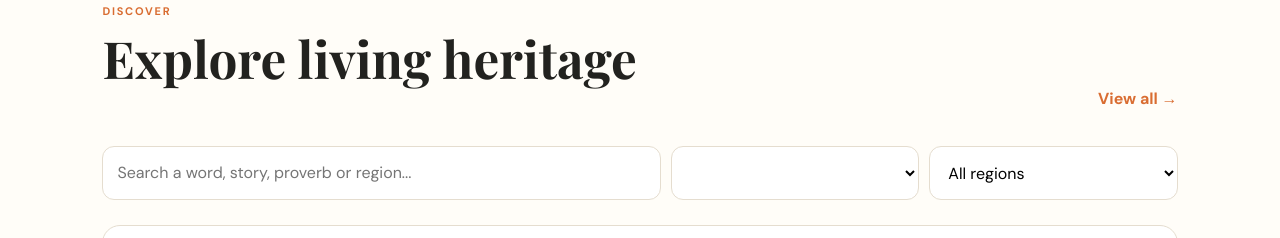
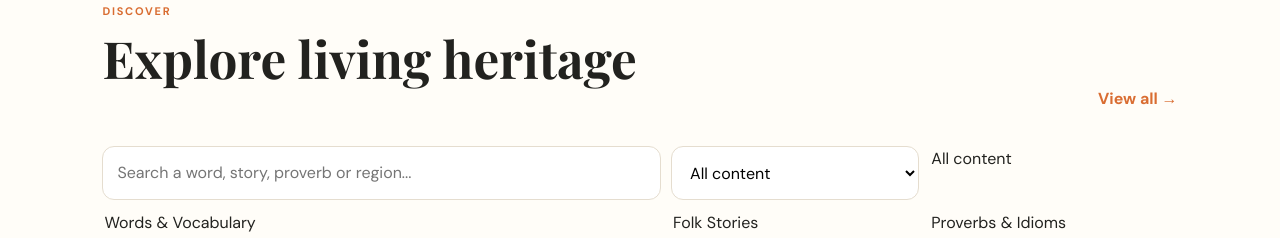
Before and after one commit to kashishbhargava17-prog/lokora-hackathon, a plain HTML site: page index.html in a window 1280 px wide. Shown: the part 1725-1963 px from the top of the page. Drawn offline with nearby package versions, Linux system fonts and the light colour scheme.

Commit message:
Update index.html

```diff
--- a/index.html
+++ b/index.html
@@ -81,7 +81,14 @@
       </div>
       <div class="filters">
         <input id="searchInput" type="search" placeholder="Search a word, story, proverb or region..." />
-        <select id="typeFilter"><option value="a<select id="typeFilter">
+        <select id="typeFilter">
+  <option value="all">All content</option>
+  <option value="word">Words & Vocabulary</option>
+  <option value="story">Folk Stories</option>
+  <option value="proverb">Proverbs & Idioms</option>
+  <option value="song">Folk Songs</option>
+  <option value="oral">Oral Histories</option>
+        </select>
   <option value="all">All content</option>
   <option value="word">Words & Vocabulary</option>
   <option value="story">Folk Stories</option>
@@ -90,7 +97,13 @@
   <option value="oral">Oral Histories</option>
   <option value="knowledge">Traditional Knowledge</option>
         </select>
-        <select id="regionFilter"><option value="all">All regions</option><option value="Maharashtra">Maharashtra</option><option value="Punjab">Punjab</option><option value="West Bengal">West Bengal</option><option value="Rajasthan">Rajasthan</option></select>
+        <select id="regionFilter">
+  <option value="all">All regions</option>
+  <option value="Maharashtra">Maharashtra</option>
+  <option value="Punjab">Punjab</option>
+  <option value="West Bengal">West Bengal</option>
+  <option value="Rajasthan">Rajasthan</option>
+</select>
       </div>
       <div id="contentGrid" class="content-grid"></div>
     </section>
```
